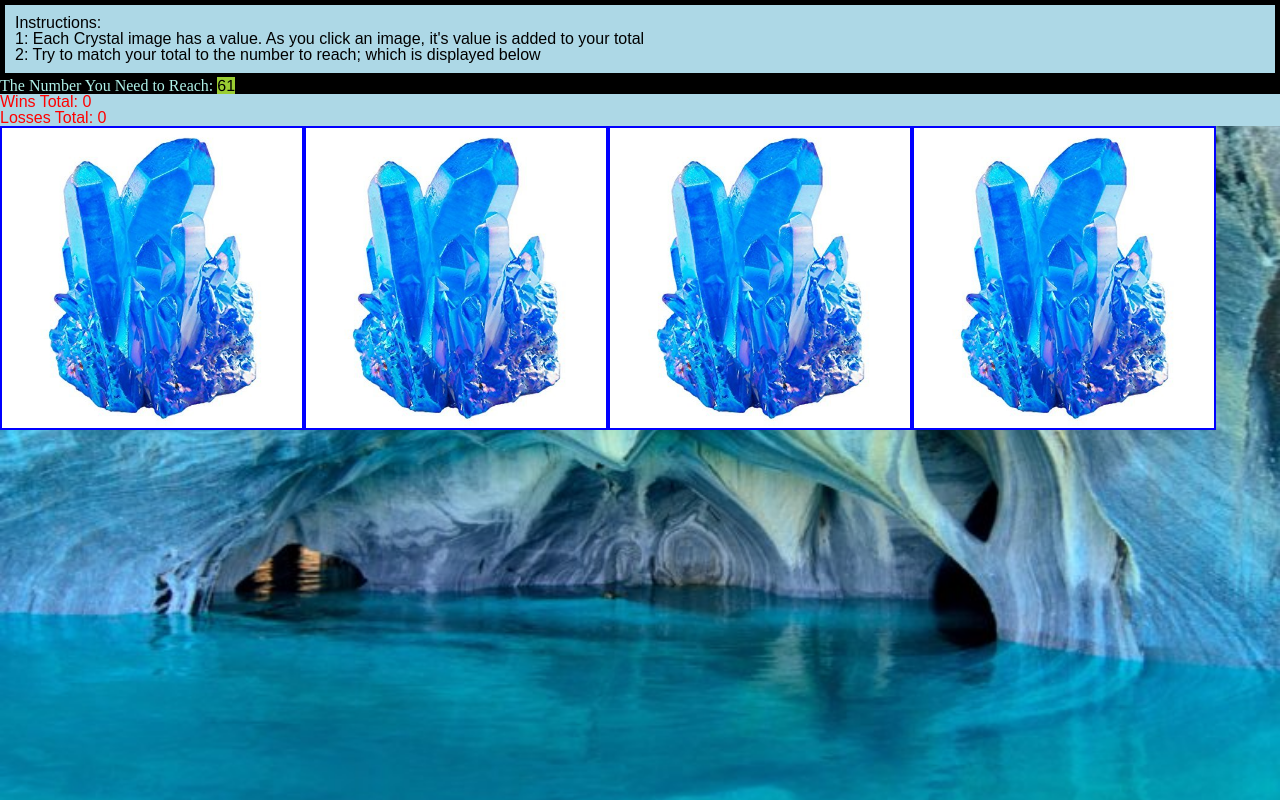
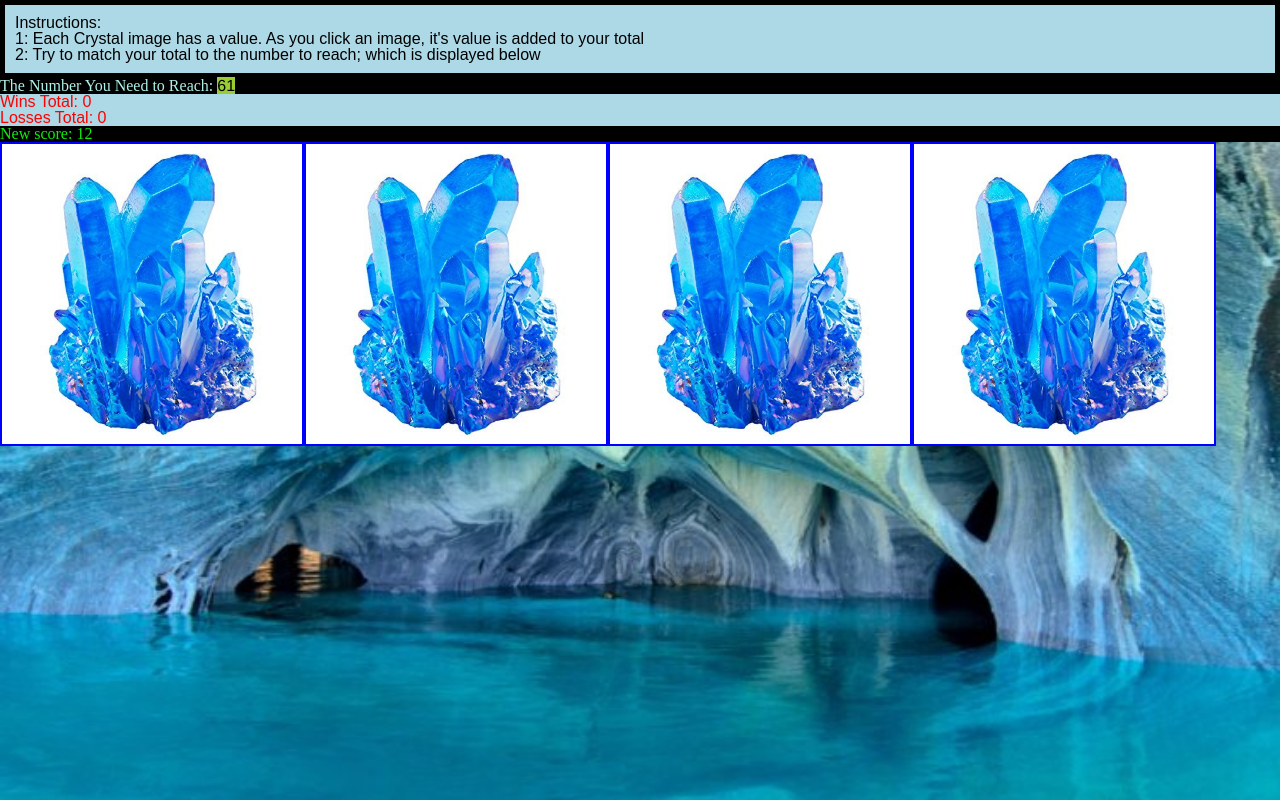
Before and after one commit to rknucks/unit-4-game, a plain HTML site: page index.html in a window 1280 px wide. Both pictures are taken after a click on the picture 152 px from the left and 278 px from the top of the page. Drawn offline with nearby package versions, Linux system fonts and the light colour scheme.

Commit message:
final version

```diff
--- a/assets/css/style.css
+++ b/assets/css/style.css
@@ -11,7 +11,7 @@
   }
 
 body {
-    background-image: url("/assets/images/cave.jpg");
+    background-image: url("../images/cave.jpg");
     background-repeat: no-repeat;
     background-size: cover;
 }
@@ -36,3 +36,7 @@ h1 {
     font-family: Arial, Helvetica, sans-serif;
     background-color: lightblue;
 }
+#newScore {
+    background-color: black;
+    color: rgb(14, 238, 14);
+}
--- a/assets/javascript/game.js
+++ b/assets/javascript/game.js
@@ -34,7 +34,7 @@ $(document).ready(function () {
         clickValue = parseInt(clickValue);
         counter += clickValue;
         console.log(clickValue);
-        alert("New score: " + counter);
+        $("#newScore").text("New score: " + counter);
         if (counter === numberToReach) {
             alert("You Got It!");
             wins++;
--- a/index.html
+++ b/index.html
@@ -16,6 +16,8 @@
         </div>
         <h1>The Number You Need to Reach: <span id="number-to-reach"></span></h1> <h2 id="numberWins">Wins</h2>
                 <h2 id="numberLosses">Losses</h2>
+                <h2 id="newScore"></h2>
+
     </div>
     <script src="assets/javascript/game.js"></script>
 
```
